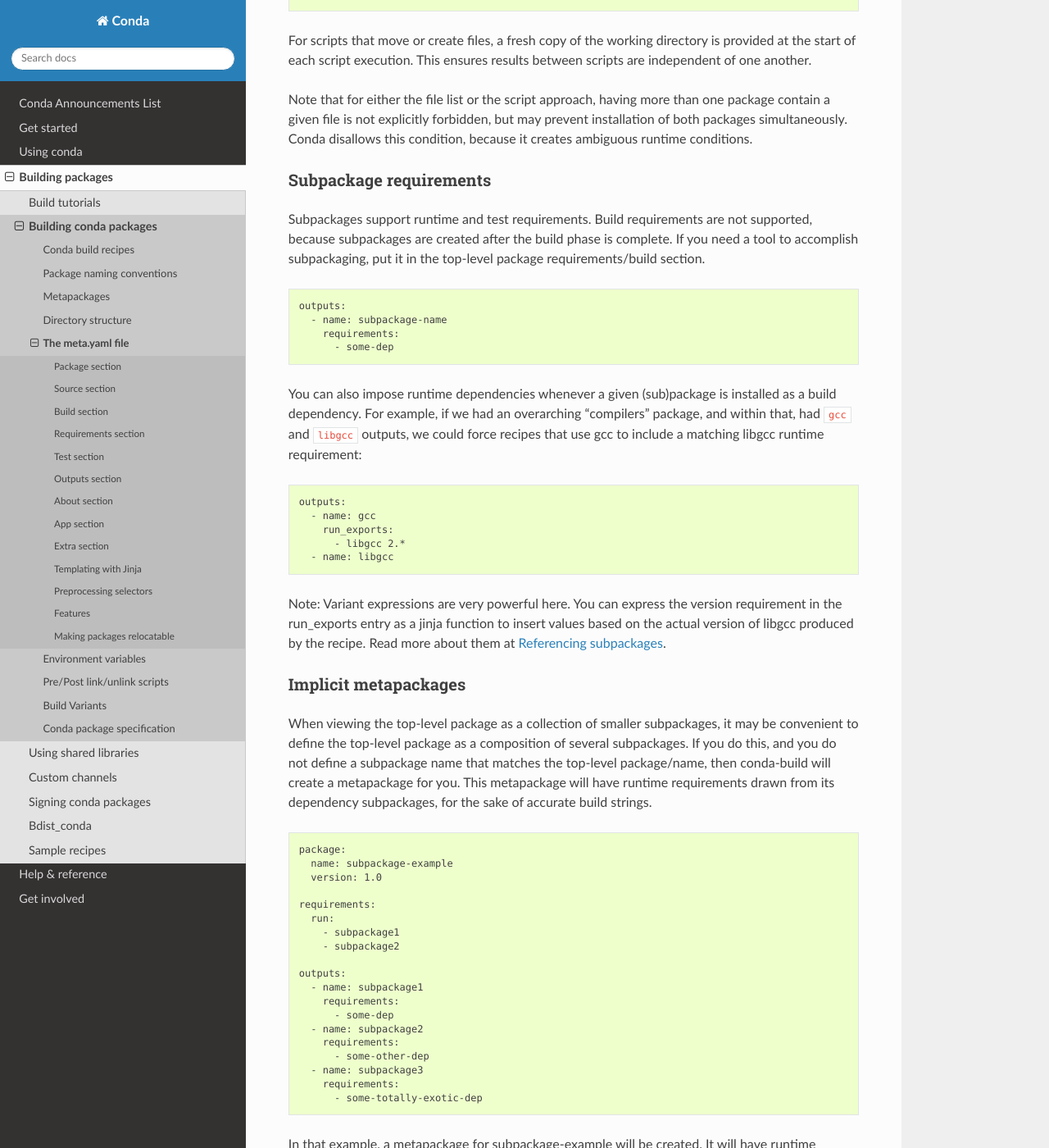
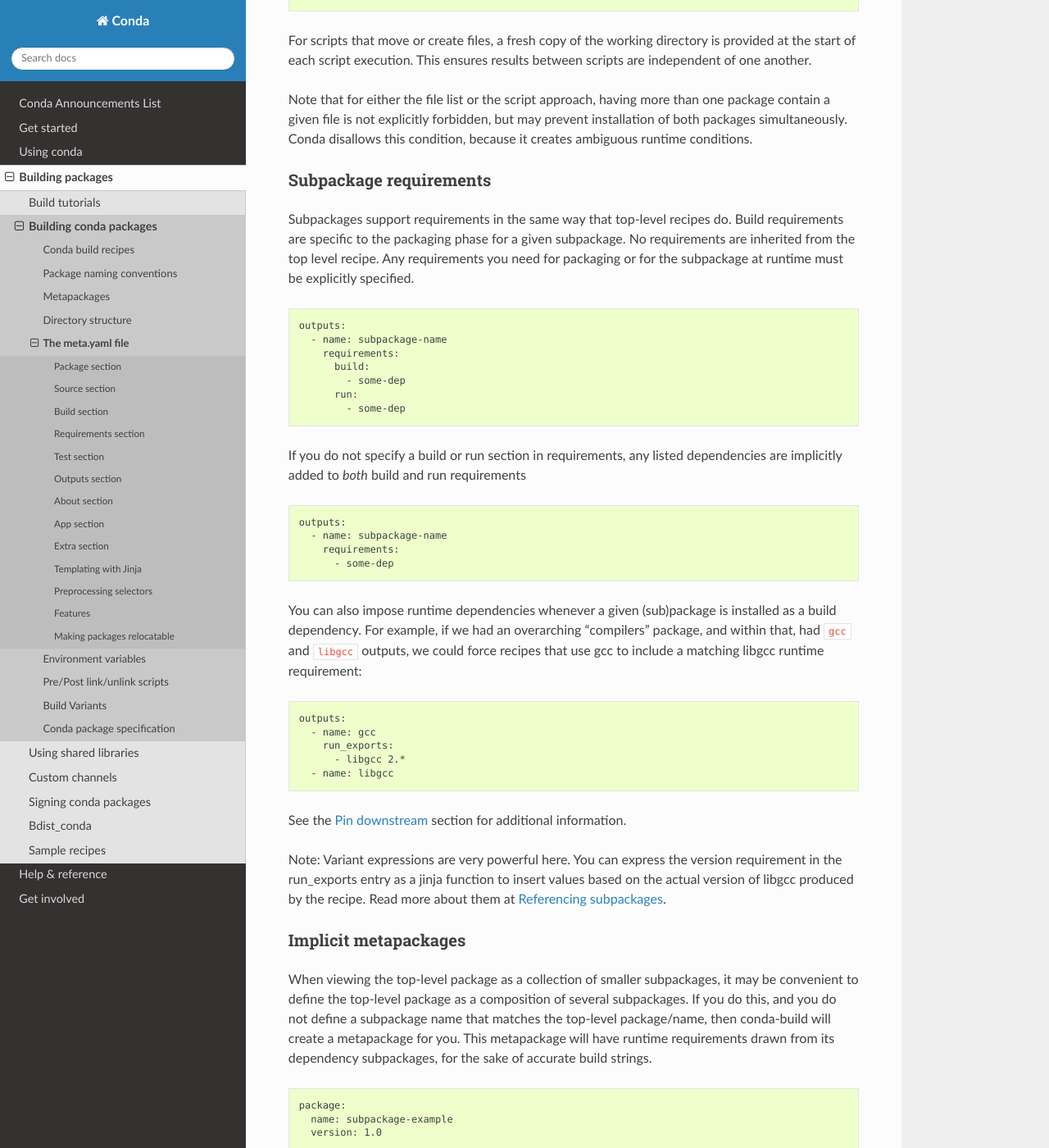
Before and after one commit to conda/conda-docs, a Sphinx documentation site: the page built from docs/source/building/meta-yaml.rst, in a window 1280 px wide and 1400 px high, scrolled down 16328 px. Shown: the whole window at 82% size. Built offline with Sphinx 7.4.7 and the Read the Docs theme 2.0.0, drawn with Linux system fonts in a browser that asks for light colours.

Commit message:
correct section on subpackage requirements

```diff
--- a/docs/source/building/meta-yaml.rst
+++ b/docs/source/building/meta-yaml.rst
@@ -785,10 +785,25 @@ because it creates ambiguous runtime conditions.
 Subpackage requirements
 ~~~~~~~~~~~~~~~~~~~~~~~
 
-Subpackages support runtime and test requirements. Build requirements are not
-supported, because subpackages are created after the build phase is complete. If
-you need a tool to accomplish subpackaging, put it in the top-level package
-requirements/build section.
+Subpackages support requirements in the same way that top-level recipes do.
+Build requirements are specific to the packaging phase for a given subpackage.
+No requirements are inherited from the top level recipe. Any requirements you
+need for packaging or for the subpackage at runtime must be explicitly
+specified.
+
+.. code-block:: none
+
+   outputs:
+     - name: subpackage-name
+       requirements:
+         build:
+           - some-dep
+         run:
+           - some-dep
+
+
+If you do not specify a build or run section in requirements, any listed
+dependencies are implicitly added to *both* build and run requirements
 
 .. code-block:: none
 
@@ -796,6 +811,7 @@ requirements/build section.
      - name: subpackage-name
        requirements:
          - some-dep
+
 
 You can also impose runtime dependencies whenever a given (sub)package is
 installed as a build dependency. For example, if we had an overarching
@@ -811,6 +827,7 @@ requirement:
          - libgcc 2.*
      - name: libgcc
 
+See the :ref:`run_exports` section for additional information.
 
 Note: Variant expressions are very powerful here. You can express the version
 requirement in the run_exports entry as a jinja function to insert values
@@ -818,6 +835,7 @@ based on the actual version of libgcc produced by the recipe. Read more about
 them at :ref:`referencing_subpackages`.
 
 .. _implicit_metapackages:
+
 
 Implicit metapackages
 ~~~~~~~~~~~~~~~~~~~~~
```
